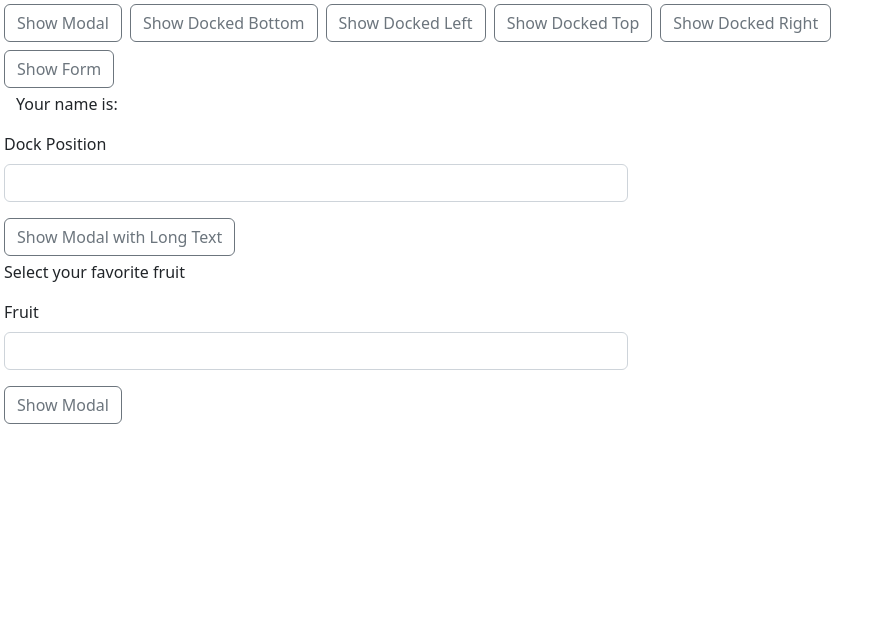
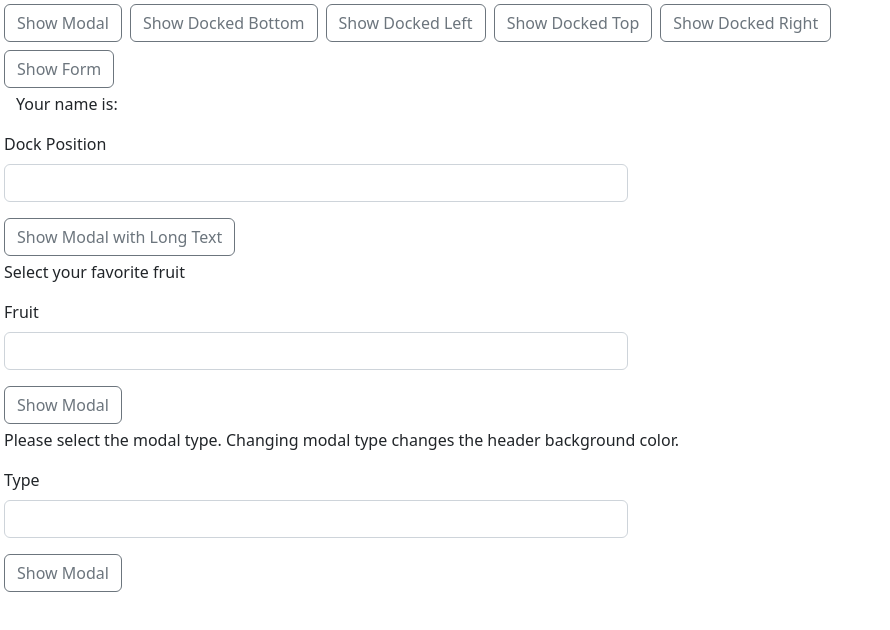
Before and after one commit to developer-partners/ngx-modal-dialog, an Angular app: page / in a window 1280 px wide. Shown: the top 630 px of the page, without its empty margins (0-890 px from the left). Built offline with nearby package versions, Linux system fonts and the light colour scheme.

Commit message:
Added option for showing modal with a type such as error or warning

```diff
--- a/projects/demo/src/app/app.component.html
+++ b/projects/demo/src/app/app.component.html
@@ -77,3 +77,28 @@
     Show Modal
   </button>
 </div>
+
+<div class="m-1">
+  <p>
+    Please select the modal type. Changing modal type changes the header background color.
+  </p>
+  <div class="row">
+    <div class="col-md-6">
+      <div class="mb-3">
+        <label for="fruit" class="form-label">
+          Type
+        </label>
+        <select id="fruit" class="form-control" [(ngModel)]="modalType">
+          <option value=""></option>
+          <option value="error">Error</option>
+          <option value="warning">Warning</option>
+          <option value="success">Success</option>
+        </select>
+      </div>
+    </div>
+  </div>
+
+  <button class="btn btn-outline-secondary" type="button" (click)="showWithType()">
+    Show Modal
+  </button>
+</div>
--- a/projects/demo/src/app/app.component.ts
+++ b/projects/demo/src/app/app.component.ts
@@ -11,6 +11,7 @@ export class AppComponent {
   public person: Person;
   public modalPosition: 'center' | 'top' | 'bottom' | 'left' | 'right';
   public fruitName: string;
+  public modalType: 'default' | 'error' | 'warning' | 'success';
 
   constructor(private readonly _modalService: ModalService) {
   }
@@ -72,6 +73,13 @@ export class AppComponent {
         model: this.fruitName
       });
     }
+  }
+
+  public showWithType(): void {
+    this._modalService.show(ModalDemoComponent, {
+      title: 'Modal with Type',
+      type: this.modalType
+    });
   }
 }
 
--- a/projects/ngx-modal-dialog/src/lib/modal.component.html
+++ b/projects/ngx-modal-dialog/src/lib/modal.component.html
@@ -14,8 +14,9 @@
        [class.dp-modal-position-right]="modalReference.config?.position === 'right'">
 
     <div class="dp-modal-header"
-         [class.bg-warning]="modalReference.config?.type === 'warning'"
-         [class.bg-error]="modalReference.config?.type === 'error'">
+         [class.dp-warning]="modalReference.config?.type === 'warning'"
+         [class.dp-error]="modalReference.config?.type === 'error'"
+         [class.dp-success]="modalReference.config?.type === 'success'">
       <h2 class="dp-title">
         {{modalReference.config?.title}}
       </h2>
--- a/projects/ngx-modal-dialog/src/lib/modal.component.scss
+++ b/projects/ngx-modal-dialog/src/lib/modal.component.scss
@@ -190,3 +190,15 @@
     border-radius: 0;
   }
 }
+
+.dp-warning {
+  background-color: #df9308;
+}
+
+.dp-success {
+  background-color: #0e940e;
+}
+
+.dp-error {
+  background-color: #c41111;
+}
```
